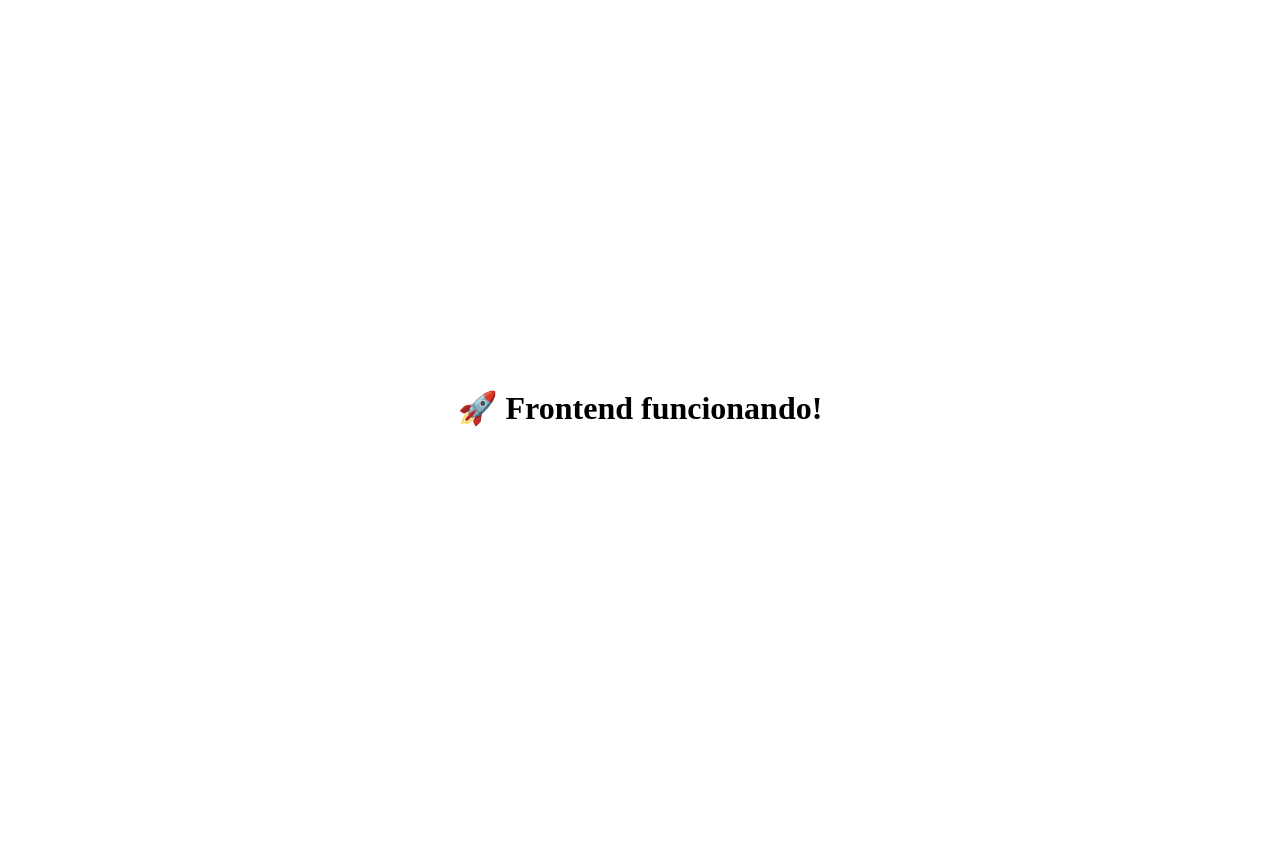
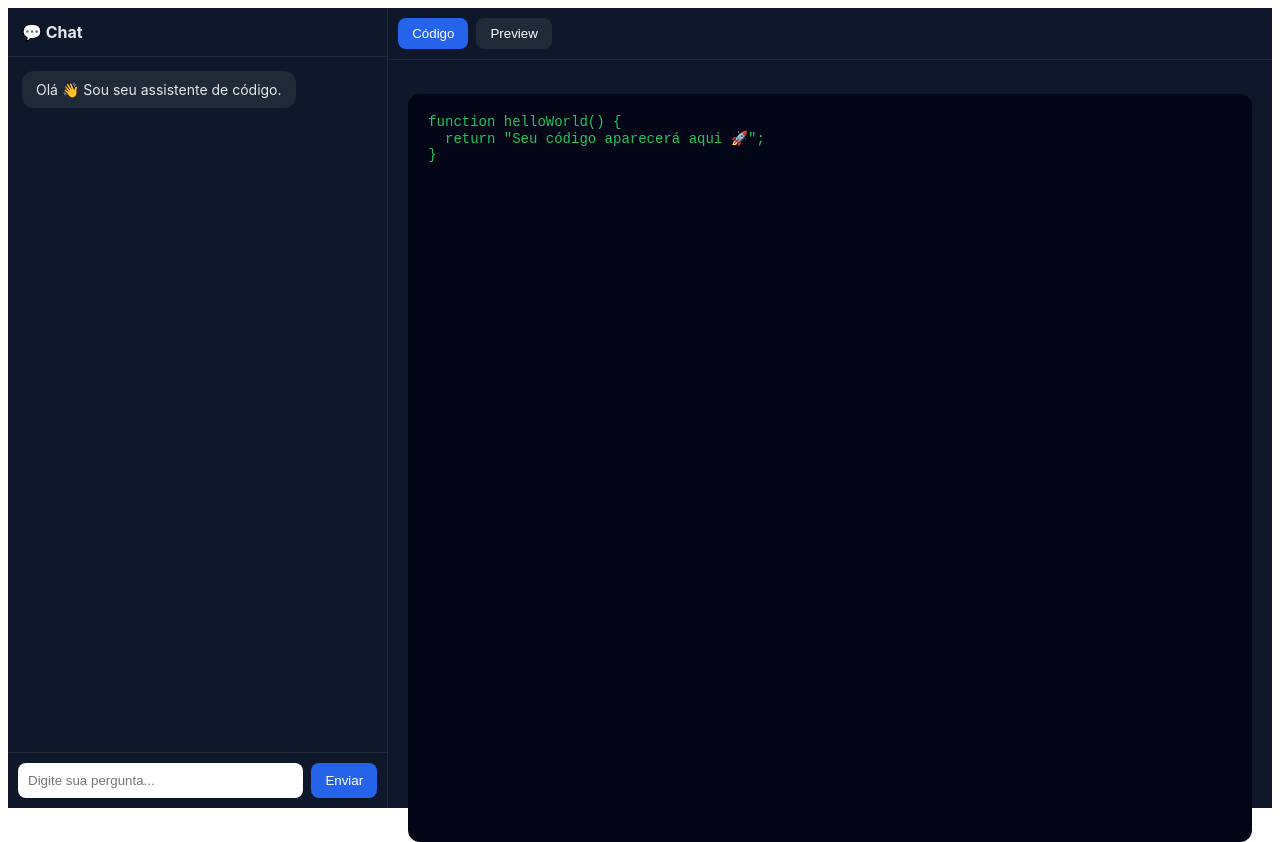
Before and after one commit to BalbinoBr/code-facil, a React (Vite) app in the folder frontend/: page / in a window 1280 px wide. Before the commit the page ends 816 px from the top, so only its background shows below. Built offline with nearby package versions, Linux system fonts and the light colour scheme.

Commit message:
Update App.jsx

```diff
--- a/frontend/src/App.jsx
+++ b/frontend/src/App.jsx
@@ -1,14 +1,199 @@
+import { useState } from "react";
+
 export default function App() {
+  const [messages, setMessages] = useState([
+    { from: "system", text: "Olá 👋 Sou seu assistente de código." }
+  ]);
+
+  const [input, setInput] = useState("");
+  const [view, setView] = useState("code");
+
+  function sendMessage() {
+    if (!input.trim()) return;
+    setMessages([...messages, { from: "user", text: input }]);
+    setInput("");
+  }
+
   return (
-    <div style={{
-      height: '100vh',
-      display: 'flex',
-      alignItems: 'center',
-      justifyContent: 'center',
-      fontSize: '32px',
-      fontWeight: 'bold'
-    }}>
-      🚀 Frontend funcionando!
+    <div style={styles.app}>
+      {/* CHAT */}
+      <div style={styles.chat}>
+        <div style={styles.chatHeader}>💬 Chat</div>
+
+        <div style={styles.chatBody}>
+          {messages.map((m, i) => (
+            <div
+              key={i}
+              style={{
+                ...styles.message,
+                alignSelf: m.from === "user" ? "flex-end" : "flex-start",
+                background:
+                  m.from === "user" ? "#2563eb" : "#1f2937"
+              }}
+            >
+              {m.text}
+            </div>
+          ))}
+        </div>
+
+        <div style={styles.chatInput}>
+          <input
+            value={input}
+            onChange={e => setInput(e.target.value)}
+            placeholder="Digite sua pergunta..."
+            style={styles.input}
+          />
+          <button onClick={sendMessage} style={styles.button}>
+            Enviar
+          </button>
+        </div>
+      </div>
+
+      {/* WORKSPACE */}
+      <div style={styles.workspace}>
+        <div style={styles.workspaceHeader}>
+          <button
+            onClick={() => setView("code")}
+            style={{
+              ...styles.tab,
+              background: view === "code" ? "#2563eb" : "#1f2937"
+            }}
+          >
+            Código
+          </button>
+          <button
+            onClick={() => setView("preview")}
+            style={{
+              ...styles.tab,
+              background: view === "preview" ? "#2563eb" : "#1f2937"
+            }}
+          >
+            Preview
+          </button>
+        </div>
+
+        <div style={styles.workspaceBody}>
+          {view === "code" ? (
+            <pre style={styles.code}>
+{`function helloWorld() {
+  return "Seu código aparecerá aqui 🚀";
+}`}
+            </pre>
+          ) : (
+            <div style={styles.preview}>
+              <h2>Preview</h2>
+              <p>Aqui você verá o resultado do código.</p>
+            </div>
+          )}
+        </div>
+      </div>
     </div>
-  )
+  );
 }
+
+/* ===================== STYLES ===================== */
+
+const styles = {
+  app: {
+    display: "flex",
+    height: "100vh",
+    background: "#0f172a",
+    color: "#e5e7eb",
+    fontFamily: "Inter, system-ui, sans-serif"
+  },
+
+  chat: {
+    width: "30%",
+    display: "flex",
+    flexDirection: "column",
+    borderRight: "1px solid #1f2937"
+  },
+
+  chatHeader: {
+    padding: "14px",
+    fontWeight: "bold",
+    borderBottom: "1px solid #1f2937"
+  },
+
+  chatBody: {
+    flex: 1,
+    padding: "14px",
+    display: "flex",
+    flexDirection: "column",
+    gap: "10px",
+    overflowY: "auto"
+  },
+
+  message: {
+    padding: "10px 14px",
+    borderRadius: "12px",
+    maxWidth: "80%",
+    fontSize: "14px"
+  },
+
+  chatInput: {
+    display: "flex",
+    padding: "10px",
+    borderTop: "1px solid #1f2937",
+    gap: "8px"
+  },
+
+  input: {
+    flex: 1,
+    padding: "10px",
+    borderRadius: "8px",
+    border: "none",
+    outline: "none"
+  },
+
+  button: {
+    padding: "10px 14px",
+    borderRadius: "8px",
+    border: "none",
+    background: "#2563eb",
+    color: "#fff",
+    cursor: "pointer"
+  },
+
+  workspace: {
+    flex: 1,
+    display: "flex",
+    flexDirection: "column"
+  },
+
+  workspaceHeader: {
+    display: "flex",
+    gap: "8px",
+    padding: "10px",
+    borderBottom: "1px solid #1f2937"
+  },
+
+  tab: {
+    padding: "8px 14px",
+    borderRadius: "8px",
+    border: "none",
+    color: "#fff",
+    cursor: "pointer"
+  },
+
+  workspaceBody: {
+    flex: 1,
+    padding: "20px"
+  },
+
+  code: {
+    background: "#020617",
+    padding: "20px",
+    borderRadius: "12px",
+    height: "100%",
+    color: "#22c55e",
+    fontSize: "14px"
+  },
+
+  preview: {
+    background: "#020617",
+    padding: "20px",
+    borderRadius: "12px",
+    height: "100%"
+  }
+};
```
